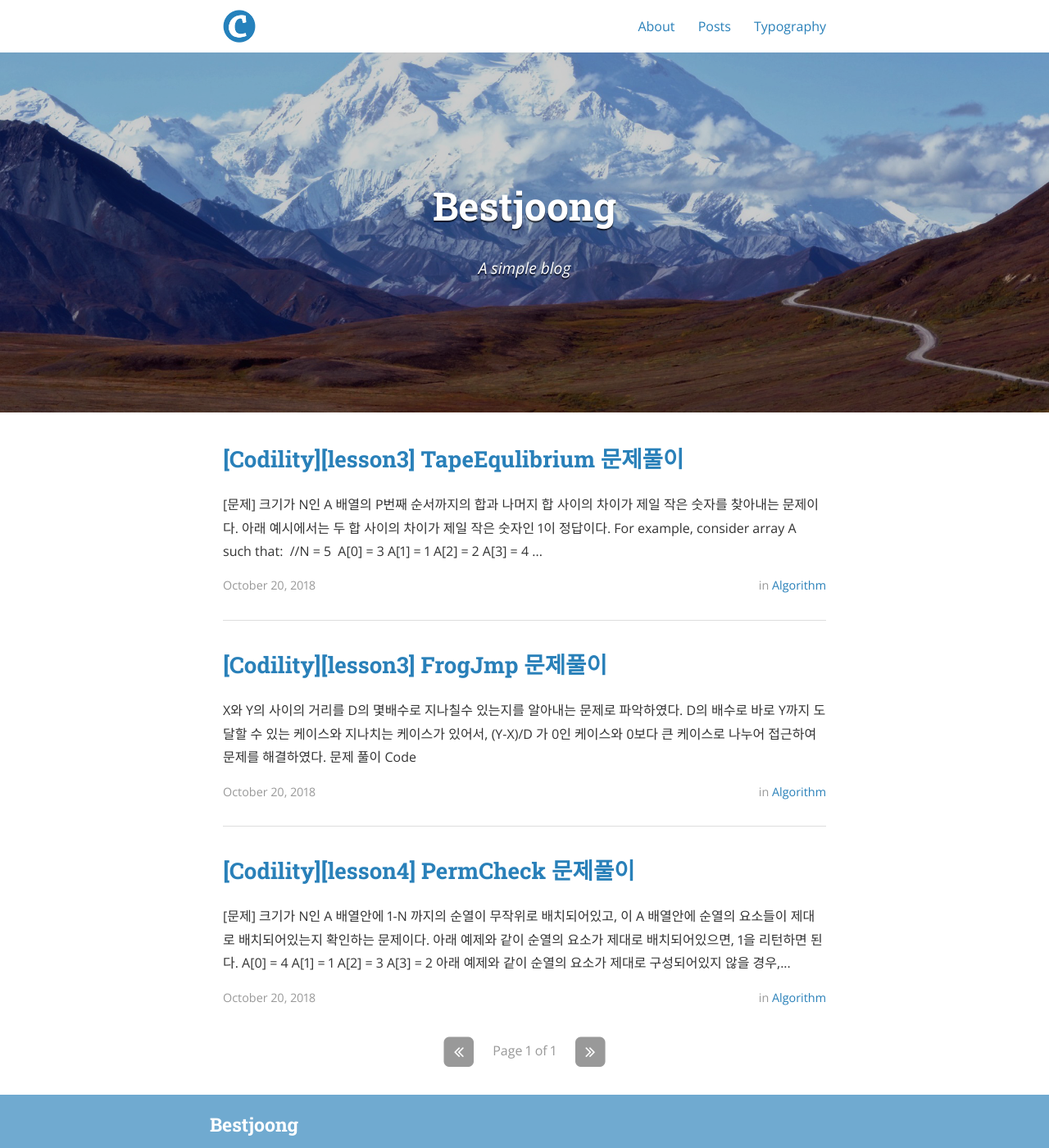
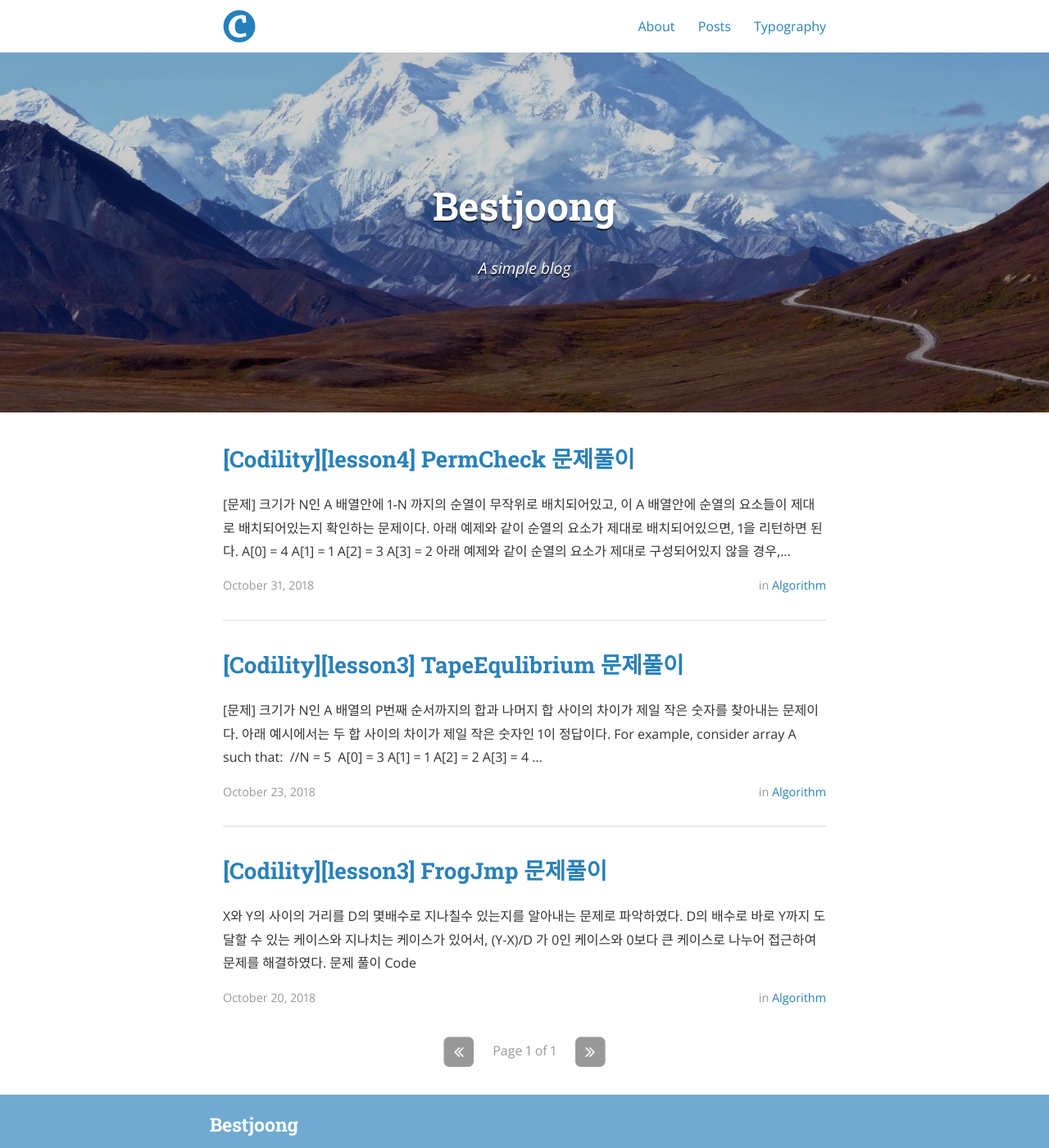
Before and after one commit to bestjoong/bestjoong.github.io, a Jekyll site: the page built from index.html, in a window 1280 px wide and 1400 px high. Shown: the whole window at 82% size. Built offline with Jekyll 4.4.1, drawn with Linux system fonts in a browser that asks for light colours; nearby versions of some CDN libraries; the list of posts is cut into pages by our own code.

Commit message:
date modify

```diff
--- a/_posts/2018-10-20-CodilityFrogJmp.markdown
+++ b/_posts/2018-10-20-CodilityFrogJmp.markdown
@@ -1,7 +1,7 @@
 ---
 layout: post
 title:  "[Codility][lesson3] FrogJmp 문제풀이"
-date:   2018-10-20 14:26:30
+date:   2018-10-20 14:26:30 +0900
 author: Hyunjoong Kim
 categories: Algorithm
 tags: Codility
--- a/_posts/2018-10-23-CodilityTapeEquilibrium.markdown
+++ b/_posts/2018-10-23-CodilityTapeEquilibrium.markdown
@@ -1,7 +1,7 @@
 ---
 layout: post
 title:  "[Codility][lesson3] TapeEqulibrium 문제풀이"
-date:   2018-10-20 14:26:30
+date:   2018-10-23 16:26:30 +0900
 author: Hyunjoong Kim
 categories: Algorithm
 tags: Codility
--- a/_posts/2018-10-31-CodilityPermCheck.markdown
+++ b/_posts/2018-10-31-CodilityPermCheck.markdown
@@ -1,7 +1,7 @@
 ---
 layout: post
 title:  "[Codility][lesson4] PermCheck 문제풀이"
-date:   2018-10-20 14:26:30 +0900
+date:   2018-10-31 11:26:30 +0900
 author: Hyunjoong Kim
 categories: Algorithm
 tags: Codility
```
